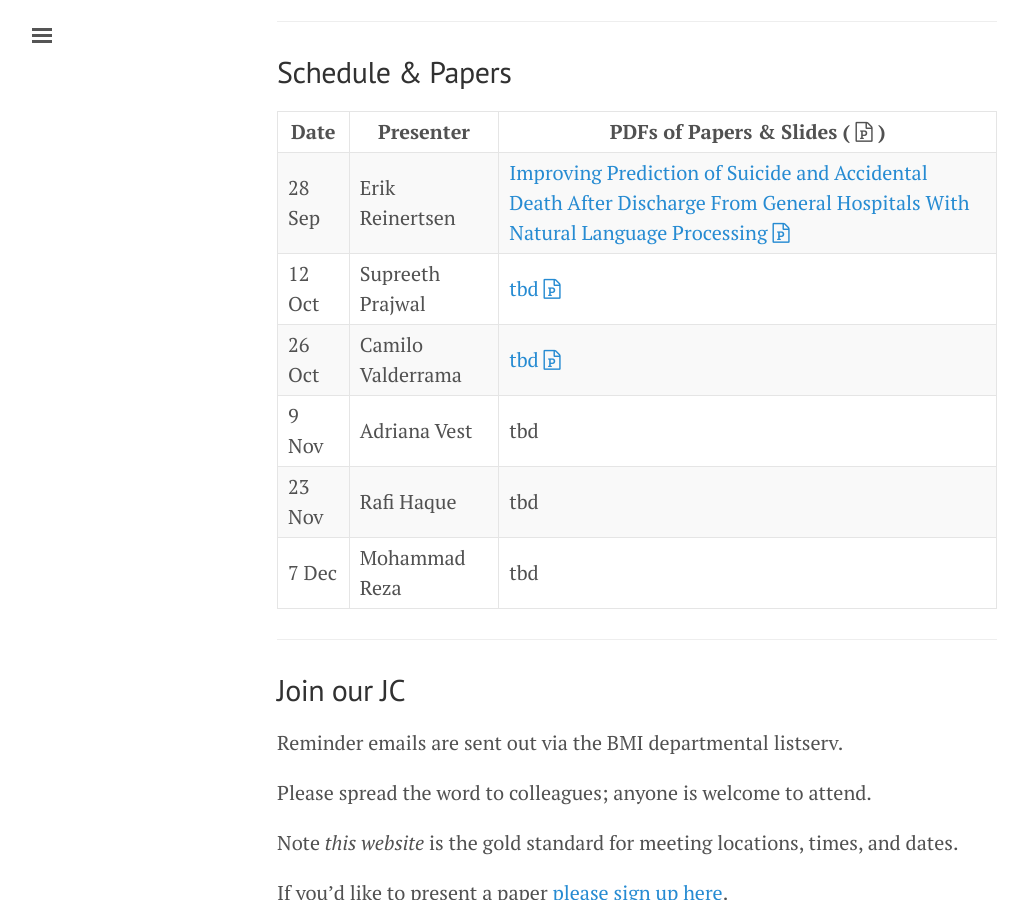
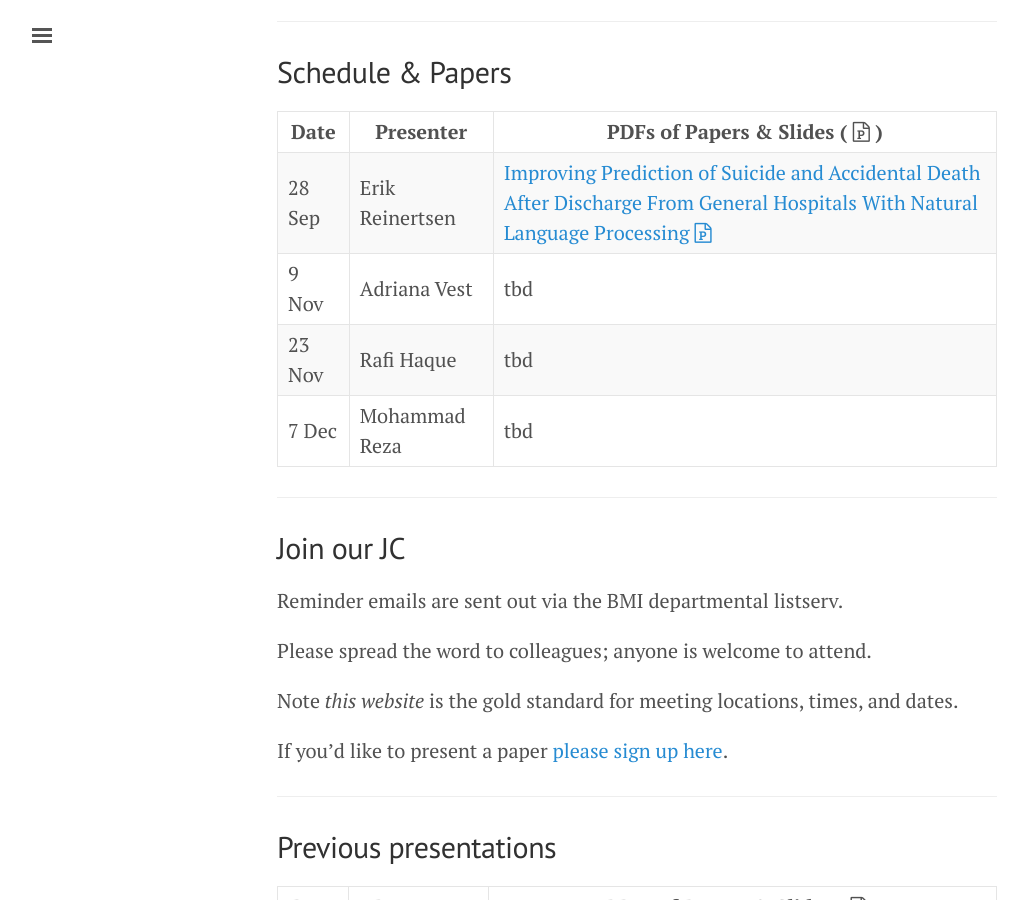
Before and after one commit to NematiLab/bmijc, a Jekyll site: the page built from index.md, in a window 1280 px wide and 900 px high, scrolled down 758 px. Shown: the whole window, without its empty margins (3-1031 px from the left). Built offline with Jekyll 4.4.1, drawn with Linux system fonts in a browser that asks for light colours; nearby versions of some CDN libraries.

Commit message:
Changed the presenters

```diff
--- a/index.md
+++ b/index.md
@@ -34,8 +34,6 @@ Atlanta, GA 30322
 Date | Presenter | PDFs of Papers & Slides ( <i class='fa fa-file-powerpoint-o'></i> )
 --- | --- | ---
 28 Sep | Erik Reinertsen | [Improving Prediction of Suicide and Accidental Death After Discharge From General Hospitals With Natural Language Processing]({{ site.baseurl }}/assets/160928_paper.pdf) [<i class='fa fa-file-powerpoint-o'></i>]({{ site.baseurl }}/assets/160928_slides.pdf)
-12 Oct | Supreeth Prajwal| [tbd]({{ site.baseurl }}/assets/paper.pdf) [<i class='fa fa-file-powerpoint-o'></i>]({{ site.baseurl }}/assets/slides.ppt)
-26 Oct | Camilo Valderrama | [tbd]({{ site.baseurl }}/assets/paper.pdf) [<i class='fa fa-file-powerpoint-o'></i>]({{ site.baseurl }}/assets/slides.ppt)
 9 Nov | Adriana Vest | tbd
 23 Nov | Rafi Haque | tbd
 7 Dec | Mohammad Reza | tbd
```
